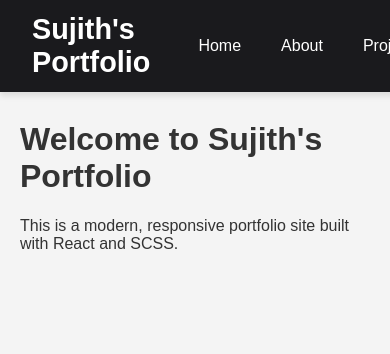
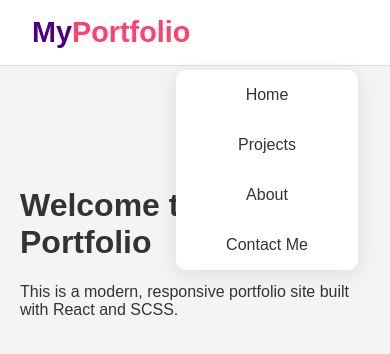
Before and after one commit to sujithsadineni/Portfolio, a React (Vite) app: page / in a window 390 px wide. Shown: the top 354 px of the page. Built offline with nearby package versions, Linux system fonts and the light colour scheme; the HTML template or start-up script is replaced by a standard one.

Commit message:
2 nd update for nav bar

```diff
--- a/package.json
+++ b/package.json
@@ -25,6 +25,7 @@
     "eslint": "^9.21.0",
     "eslint-plugin-react-hooks": "^5.1.0",
     "eslint-plugin-react-refresh": "^0.4.19",
+    "gh-pages": "^6.3.0",
     "globals": "^15.15.0",
     "sass": "^1.86.3",
     "typescript": "~5.7.2",
--- a/src/components/navbar/Navbar.scss
+++ b/src/components/navbar/Navbar.scss
@@ -1,81 +1,155 @@
+/* Container setup */
 .navbar {
-  background-color: #1a1a1d;
-  color: white;
-  padding: 0.8rem 2rem;
-  box-shadow: 0 4px 6px rgba(0, 0, 0, 0.1);
-  position: fixed;
-  width: 100%;
-  z-index: 10;
+  background: white;
+  padding: 1rem 2rem;
+  border-bottom: 1px solid #ddd;
+  position: sticky;
+  top: 0;
+  z-index: 1000;
 
-  .navbar__container {
+  .navbar-container {
     display: flex;
     justify-content: space-between;
     align-items: center;
-    max-width: 1200px;
-    margin: auto;
+    margin-right: 20rem;
   }
 
-  .navbar__logo {
+  .logo {
     font-size: 1.8rem;
-    font-weight: 700;
+    font-weight: bold;
+    color: #4b0082;
     cursor: pointer;
-    transition: color 0.3s;
 
-    &:hover {
-      color: #61dafb;
+    span {
+      color: #ff416c;
     }
   }
 
-  .navbar__links {
+  .hamburger {
+    display: none;
+    flex-direction: column;
+    gap: 4px;
+    cursor: pointer;
+
+    span {
+      height: 3px;
+      width: 25px;
+      background: #333;
+      border-radius: 2px;
+      transition: all 0.3s ease;
+    }
+  }
+
+  .hamburger.active span:nth-child(1) {
+    transform: rotate(45deg) translate(5px, 5px);
+  }
+
+  .hamburger.active span:nth-child(2) {
+    opacity: 0;
+  }
+
+  .hamburger.active span:nth-child(3) {
+    transform: rotate(-45deg) translate(5px, -5px);
+  }
+
+  .menu {
     display: flex;
-    list-style: none;
-    gap: 1.5rem;
+    align-items: center;
+    gap: 2rem;
+    transition: all 0.3s ease;
 
-    li {
-      a {
-        color: white;
+    .nav-links {
+      list-style: none;
+      display: flex;
+      gap: 2rem;
+      margin: 0;
+      padding: 0;
+
+      li a {
         text-decoration: none;
-        padding: 0.5rem;
-        transition: color 0.3s;
+        color: #333;
+        font-weight: 500;
+        padding: 0.6rem 1.2rem;
+        border-radius: 8px;
+        transition: background 0.3s ease, color 0.3s ease, box-shadow 0.3s ease;
 
         &:hover {
-          color: #61dafb;
+          background: linear-gradient(90deg, #ff416c, #8a2be2);
+          color: white;
+          box-shadow: 0 4px 12px rgba(0, 0, 0, 0.15);
         }
       }
     }
-  }
 
-  .navbar__toggle {
-    display: none;
-    cursor: pointer;
-    font-size: 2rem;
-    color: white;
-  }
+    .nav-actions {
+      display: flex;
+      gap: 1rem;
 
-  .navbar__links--mobile {
-    position: fixed;
-    top: 0;
-    right: 0;
-    height: 100vh;
-    width: 60%;
-    background-color: #1a1a1d;
-    display: flex;
-    flex-direction: column;
-    align-items: center;
-    justify-content: center;
-    gap: 2rem;
-    transform: translateX(0);
-    transition: all 0.5s;
+      .login-btn,
+      .signup-btn {
+        padding: 0.4rem 1rem;
+        border: none;
+        border-radius: 5px;
+        cursor: pointer;
+      }
+
+      .login-btn {
+        background: #eee;
+      }
+
+      .signup-btn {
+        background: linear-gradient(90deg, #ff416c, #8a2be2);
+        color: white;
+      }
+    }
   }
 }
 
-/* Responsive Styling */
+/* Responsive Design */
 @media (max-width: 768px) {
-  .navbar__links {
-    display: none;
+  .hamburger {
+    display: flex;
   }
 
-  .navbar__toggle {
-    display: block;
+  .menu {
+    position: absolute;
+    top: 70px;
+    right: 2rem;
+    background: white;
+    box-shadow: 0 4px 20px rgba(0, 0, 0, 0.1);
+    border-radius: 10px;
+    flex-direction: column;
+    gap: 1rem;
+    padding: 1rem;
+    display: none;
+    width: 150px;
+    align-items: center;
+    animation: slideDown 0.3s ease;
+  }
+
+  .menu.open {
+    display: flex;
+  }
+
+  .nav-links {
+    flex-direction: column;
+    align-items: center;
+  }
+
+  .nav-actions {
+    flex-direction: column;
+    align-items: center;
   }
 }
+
+/* Slide down animation */
+@keyframes slideDown {
+  0% {
+    opacity: 0;
+    transform: translateY(-15%);
+  }
+  100% {
+    opacity: 1;
+    transform: translateY(0);
+  }
+}
--- a/src/components/navbar/Navbar.tsx
+++ b/src/components/navbar/Navbar.tsx
@@ -3,20 +3,29 @@ import './Navbar.scss';
 import { Link } from 'react-router-dom';
 
 const Navbar: React.FC = () => {
-  const [isMobile, setIsMobile] = useState(false);
+  const [isMenuOpen, setIsMenuOpen] = useState(false);
+
+  const toggleMenu = () => {
+    setIsMenuOpen(!isMenuOpen);
+  };
 
   return (
     <nav className="navbar">
-      <div className="navbar__container">
-        <div className="navbar__logo">Sujith's Portfolio</div>
-        <ul className={isMobile ? "navbar__links navbar__links--mobile" : "navbar__links"} onClick={() => setIsMobile(false)}>
-          <li><Link to="/">Home</Link></li>
-          <li><Link to="/about">About</Link></li>
-          <li><Link to="/projects">Projects</Link></li>
-          <li><Link to="/contact">Contact</Link></li>
-        </ul>
-        <div className="navbar__toggle" onClick={() => setIsMobile(!isMobile)}>
-          {isMobile ? <>&#10005;</> : <>&#9776;</>}
+      <div className="navbar-container">
+        <div className="logo">My<span>Portfolio</span></div>
+
+        <div className={`menu ${isMenuOpen ? "open" : ""}`}>
+          <ul className="nav-links">
+            <li><Link to="/">Home</Link></li>
+            <li><Link to="/services">Projects</Link></li>
+            <li><Link to="/about">About</Link></li>
+            <li><Link to="/contact">Contact Me</Link></li>
+          </ul>
+        </div>
+        <div className={`hamburger ${isMenuOpen ? "active" : ""}`} onClick={toggleMenu}>
+          <span></span>
+          <span></span>
+          <span></span>
         </div>
       </div>
     </nav>
```
Also changed, not shown: 1 other file (tests, documents, lock files or other folders).
